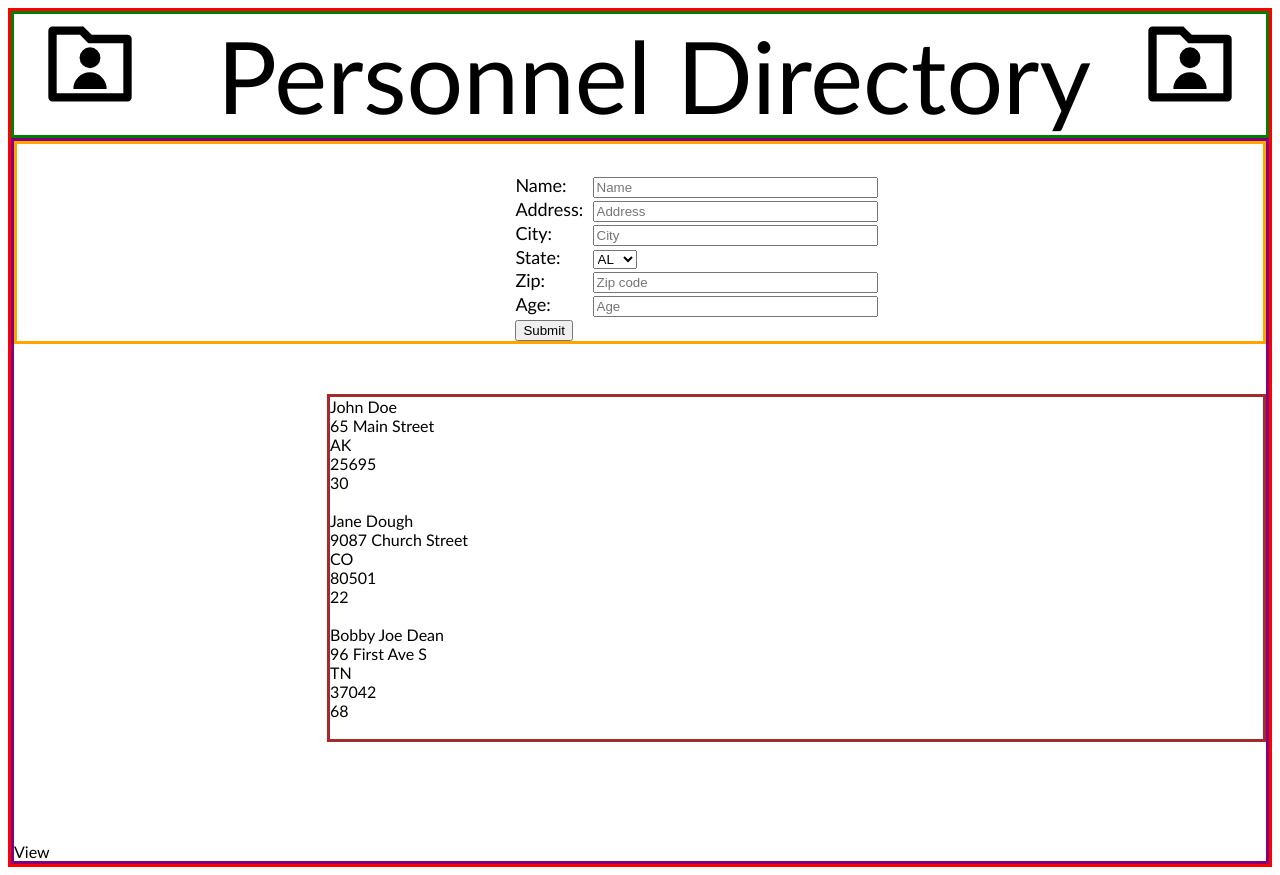
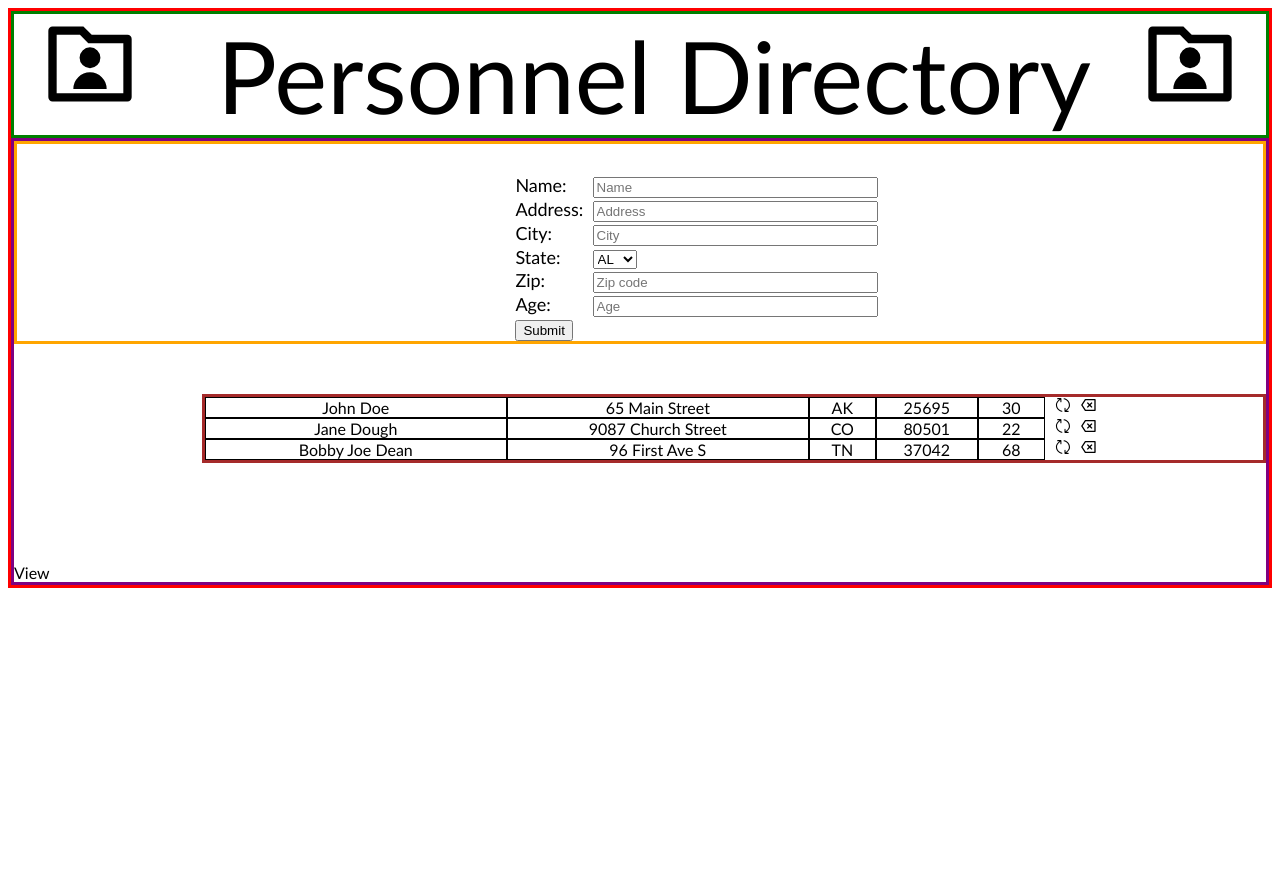
Before and after one commit to WC-3/alisha-take-home-react, a React (Create React App) app: page / in a window 1280 px wide. After the commit the page ends 800 px from the top, so only its background shows below. Built offline with nearby package versions, Linux system fonts and the light colour scheme.

Commit message:
updated row

```diff
--- a/src/App.css
+++ b/src/App.css
@@ -25,7 +25,7 @@
 
 .list {
   grid-row: 3 / 3;
-  margin-left: 25%;
+  margin-left: 15%;
   margin-top: 50px;
   margin-bottom: 100px;
 }
@@ -59,7 +59,7 @@ input {
   display: table-row;
   float: left;
   text-align: center;
-  border: 3px solid black;
+  border: 1px solid black;
 }
 
 .name {
@@ -80,3 +80,18 @@ input {
 .age {
   width: 65px;
 }
+
+.listButtons {
+  margin-left: 40%;
+}
+
+.updateButton {
+  margin-right: 20px;
+  margin-left: 20px;
+  width: 150px;
+}
+
+.icon {
+  margin-left: 10px;
+  font-weight: 600;
+}
--- a/src/components/Row.jsx
+++ b/src/components/Row.jsx
@@ -1,15 +1,21 @@
 import React from 'react'
+import { RiDeleteBack2Line } from 'react-icons/ri'
+import { RxUpdate } from 'react-icons/rx'
 
 function Row({person}){
 
   return(
-   <div id="parentPerson">
-    <div className="childPerson">{person[1].name}</div>
-    <div className="childPerson">{person[1].address}</div>
-    <div className="childPerson">{person[1].state}</div>
-    <div className="childPerson">{person[1].zip}</div>
-    <div className="childPerson">{person[1].age}</div>
-    <br /></div>
+    <>
+   <div className="list-row">
+    <div className="list-row-cell name">{person[1].name}</div>
+    <div className="list-row-cell address">{person[1].address}</div>
+    <div className="list-row-cell state">{person[1].state}</div>
+    <div className="list-row-cell zip">{person[1].zip}</div>
+    <div className="list-row-cell age">{person[1].age}</div>
+    <RxUpdate className='icon'/>
+    <RiDeleteBack2Line className='icon' />
+    </div>
+    </>
   )
 }
 
```
